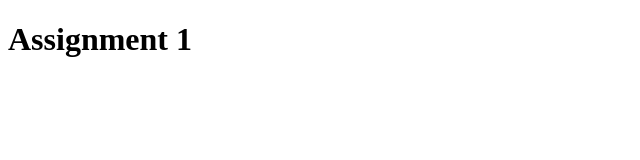
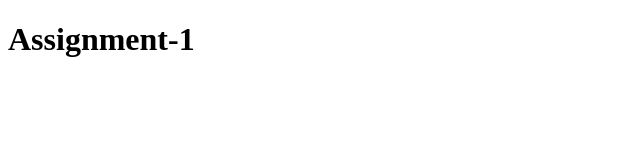
Before and after one commit to Daniyalzakir321/Bootcamp-2020, a plain HTML site: page index.html in a window 1280 px wide. Shown: the full height of the page, 0-640 px from the left. Drawn offline with Linux system fonts and the light colour scheme.

Commit message:
update
2nd commit

```diff
--- a/index.html
+++ b/index.html
@@ -6,6 +6,6 @@
     <title>Bootcamp 2020</title>
 </head>
 <body>
-    <h1>Assignment 1</h1>
+    <h1>Assignment-1</h1>
 </body>
 </html>
```
Also changed, not shown: 1 other file.
